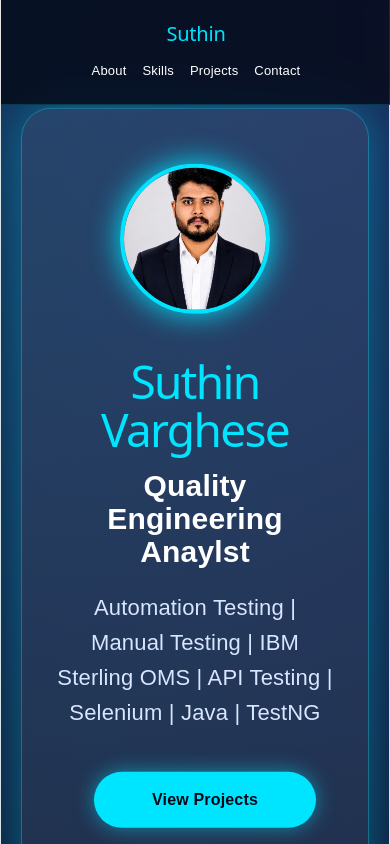
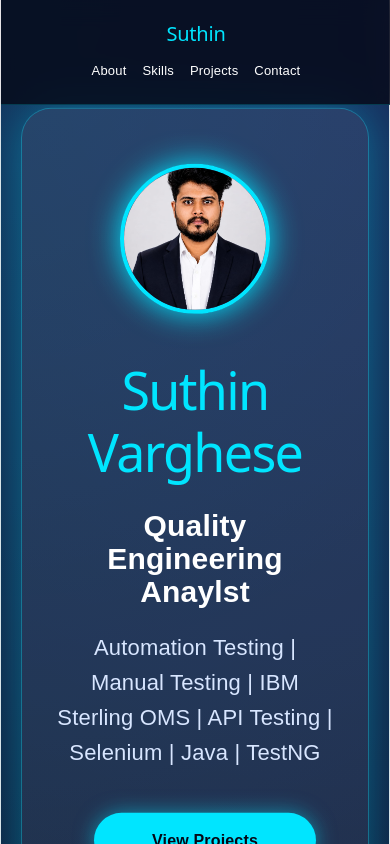
Before and after one commit to suthin10/suthin-portfolio, a React (Vite) app: page / in a window 390 px wide. Shown: the top 844 px of the page. Built offline with nearby package versions, Linux system fonts and the light colour scheme.

Commit message:
Update App.css

```diff
--- a/src/App.css
+++ b/src/App.css
@@ -240,10 +240,13 @@ p {
 }
 
 .profile-card h1 {
-  font-size: 46px;
+  font-size: 36px;
   line-height: 1.3;
   margin: 18px 0 10px;
   word-break: break-word;
+}
+.profile-card {
+  overflow: hidden;
 }
 .profile-card h3 {
   font-size: 28px;
@@ -275,10 +278,16 @@ p {
 }
 @media (max-width: 700px) {
   .profile-card h1 {
-    font-size: 46px;
-    line-height: 1.05;
-    margin: 18px 0 10px;
-  }
+  font-size: 52px;
+  line-height: 1.2;
+  margin: 20px auto;
+  text-align: center;
+  max-width: 700px;
+  word-break: break-word;
+}
+.profile-card {
+  overflow: hidden;
+}
 
   .profile-card h3 {
     font-size: 30px;
```
